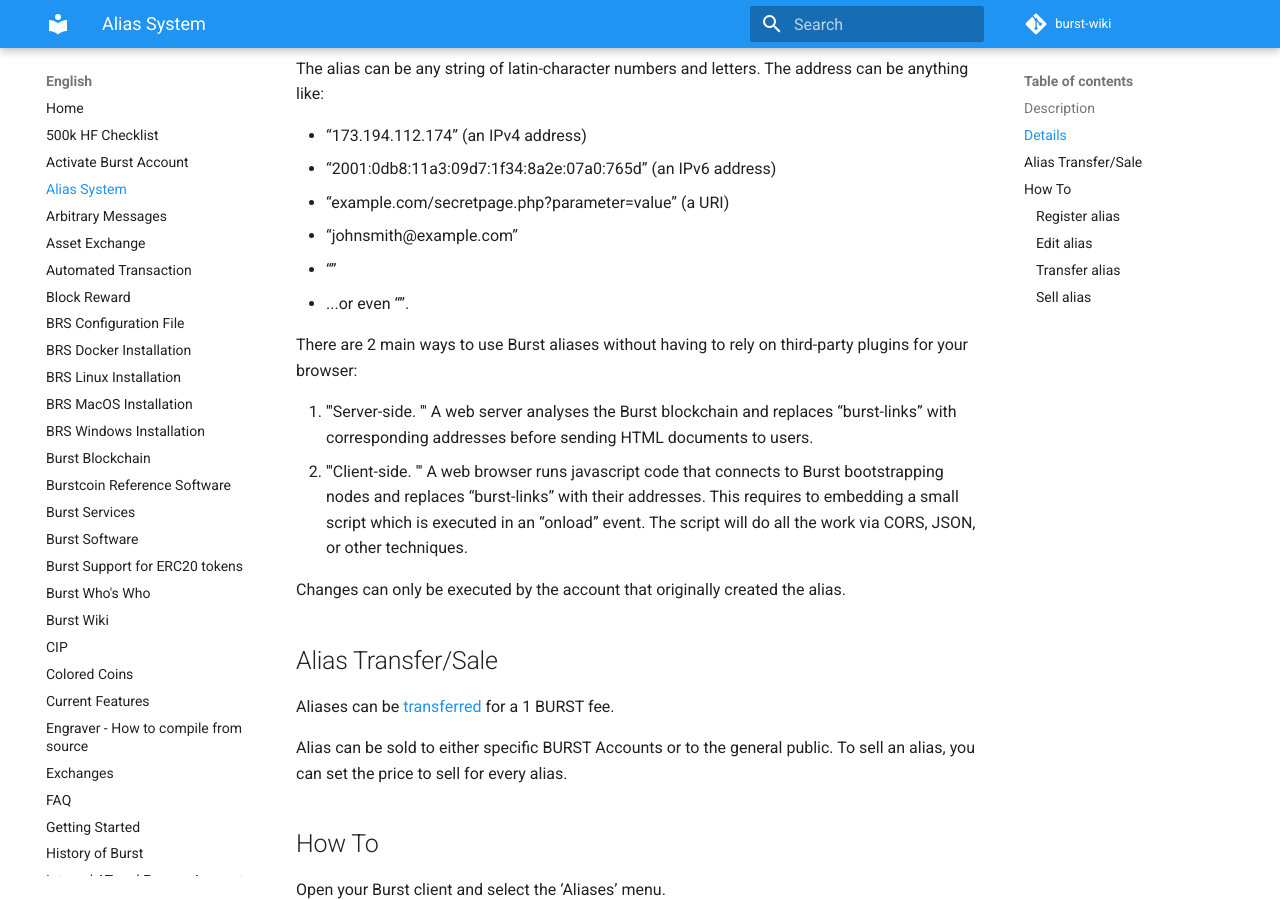
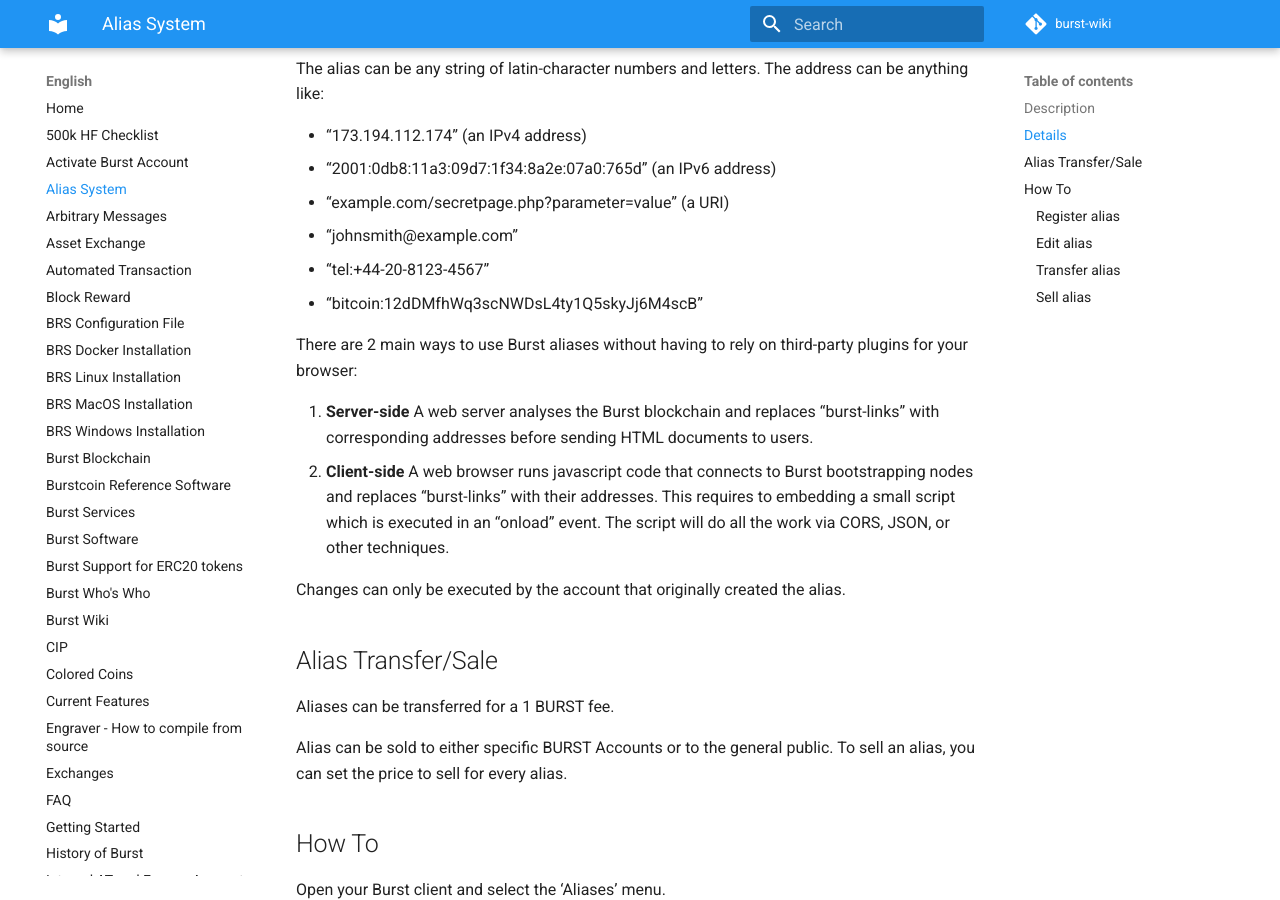
Before and after one commit to burst-apps-team/burst-wiki, an MkDocs documentation site: the page built from docs/en/alias-system.md, in a window 1280 px wide and 900 px high, scrolled down 770 px. Built offline with MkDocs 1.6.1 and Material for MkDocs 9.7.7, drawn with Linux system fonts in a browser that asks for light colours; comment, search, counter and statistics services are not loaded; old or Windows-style settings are respelled for this version of MkDocs.

Commit message:
Updated formatting

```diff
--- a/docs/en/alias-system.md
+++ b/docs/en/alias-system.md
@@ -21,20 +21,20 @@ The alias can be any string of latin-character numbers and letters. The address
 -   “2001:0db8:11a3:09d7:1f34:8a2e:07a0:765d” (an IPv6 address)
 -   “example.com/secretpage.php?parameter=value” (a URI)
 -   “johnsmith@example.com”
--   “<tel:+44-20-8123-4567>”
--   ...or even “<bitcoin:12dDMfhWq3scNWDsL4ty1Q5skyJj6M4scB>”.
+-   “tel:+44-20-8123-4567”
+-   “bitcoin:12dDMfhWq3scNWDsL4ty1Q5skyJj6M4scB”
 
 There are 2 main ways to use Burst aliases without having to rely on third-party plugins for your browser:
 
-1.  '''Server-side. ''' A web server analyses the Burst blockchain and replaces “burst-links” with corresponding addresses before sending HTML documents to users.
-2.  '''Client-side. ''' A web browser runs javascript code that connects to Burst bootstrapping nodes and replaces “burst-links” with their addresses. This requires to embedding a small script which is executed in an “onload” event. The script will do all the work via CORS, JSON, or other techniques.
+1.  **Server-side** A web server analyses the Burst blockchain and replaces “burst-links” with corresponding addresses before sending HTML documents to users.
+2.  **Client-side** A web browser runs javascript code that connects to Burst bootstrapping nodes and replaces “burst-links” with their addresses. This requires to embedding a small script which is executed in an “onload” event. The script will do all the work via CORS, JSON, or other techniques.
 
 Changes can only be executed by the account that originally created the alias.
 
 Alias Transfer/Sale
 -------------------
 
-Aliases can be [transferred](-transfer-alias.md) for a 1 BURST fee.
+Aliases can be transferred for a 1 BURST fee.
 
 Alias can be sold to either specific BURST Accounts or to the general public. To sell an alias, you can set the price to sell for every alias.
 
```
